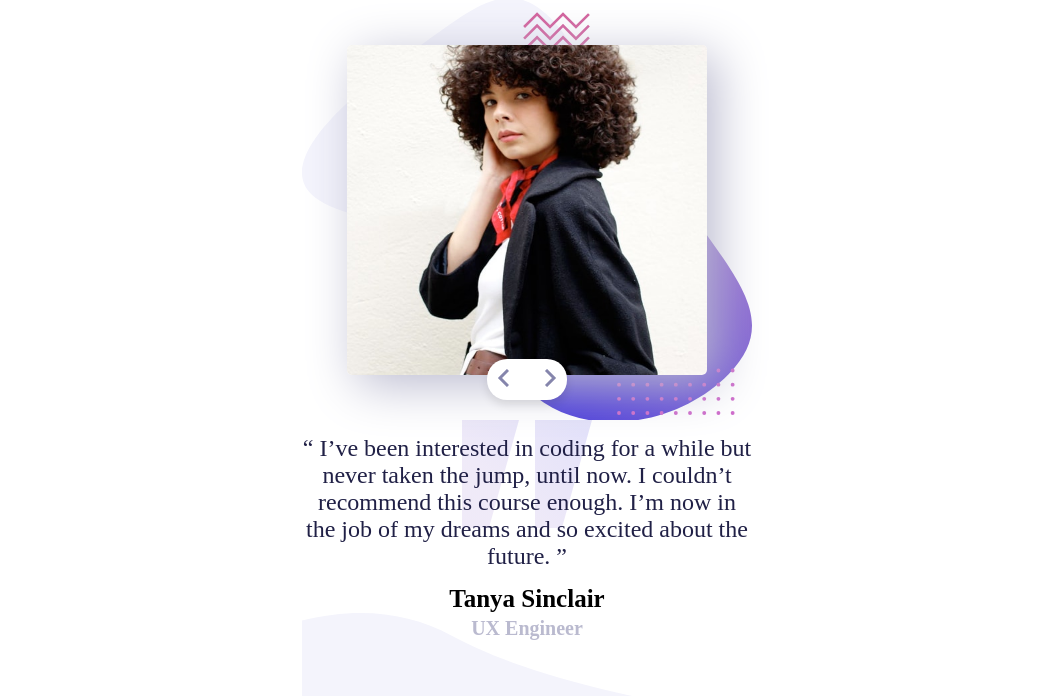
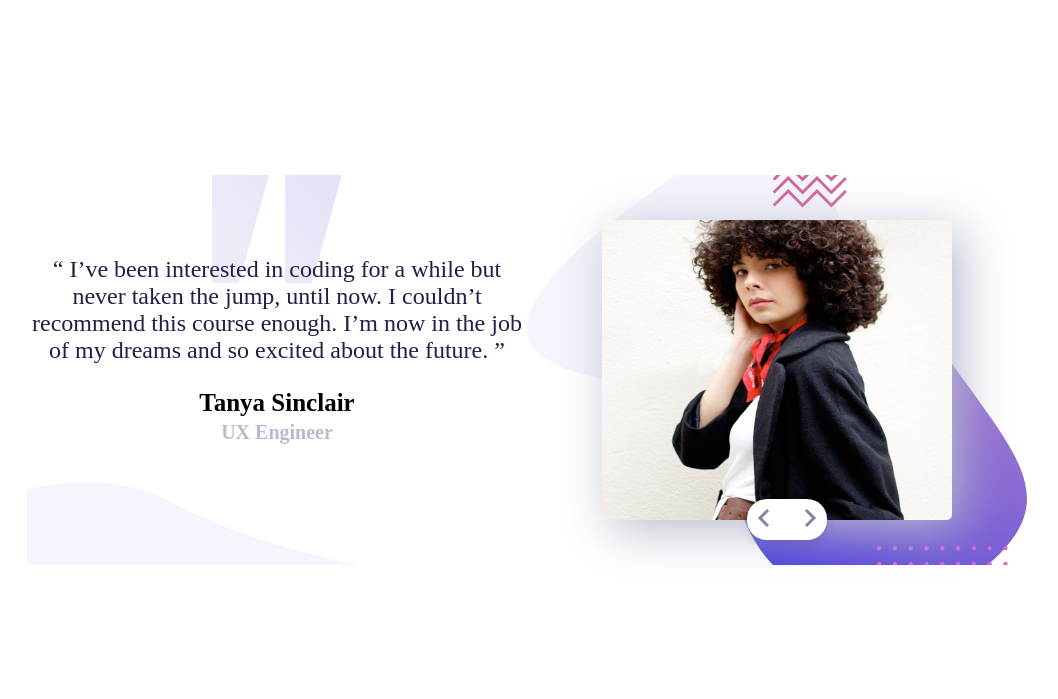
Before and after one commit to Iconvibes/coding-bootcamp, a plain HTML site: page index.html in a window 1536 px wide. Shown: the whole page, without its empty margins (241-1299 px from the left). Drawn offline with Linux system fonts and the light colour scheme.

Commit message:
adjust desktop layout

```diff
--- a/index.css
+++ b/index.css
@@ -122,3 +122,52 @@ body{
     font-weight: 600;
     color: var(--Gray);
 }
+
+@media (min-width: 1440px){
+.slider{
+    width: 1000px;
+    min-height: 450px;
+    margin: 2rem auto;
+    padding-top: 150px;
+}
+
+.slide{
+    display: flex;
+    flex-direction: row-reverse;
+    width: 100%;
+    height: auto;  /* Changed to auto */
+}
+
+.slide-img{
+    width: 50%;
+}
+
+.details{
+    width: 50%;
+    display: flex;
+    flex-direction: column;
+    align-items: center;
+    justify-content: center;
+}
+
+.slide-img > img{
+    width: 70%;
+    height: 300px;
+}
+
+.controls{
+    position: absolute;
+    bottom: 85px;
+    right: 50px;
+    transform: translateX(220px);
+    display: flex;
+    justify-content: space-between;
+    width: 80px;
+    background: white;
+    align-items: center;
+    padding: 10px;
+    border-radius: 20px;
+    box-shadow: 0 5px 10px rgba(0,0,0,0.1);
+    z-index: 100;
+}
+}
```
